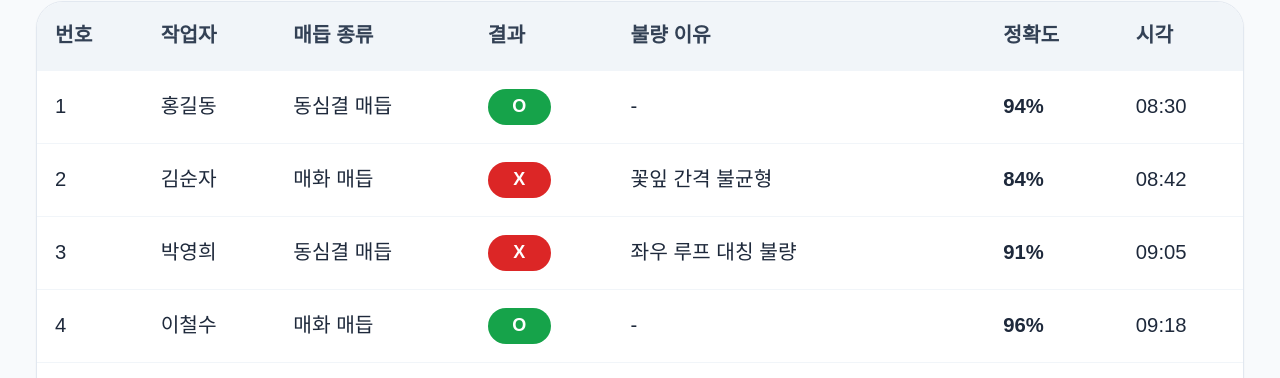
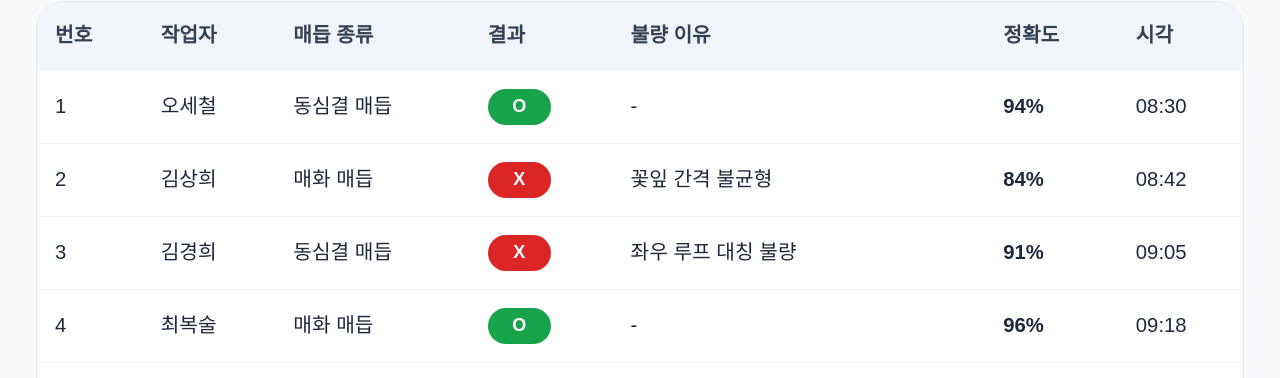
Before and after one commit to GyunHeee/heru_knotInspector, a Next.js app: page /admin in a window 1280 px wide. Shown: the part 422-800 px from the top of the page. Built offline with nearby package versions, Linux system fonts and the light colour scheme.

Commit message:
Update participant names in app and history

```diff
--- a/src/app/page.tsx
+++ b/src/app/page.tsx
@@ -6,7 +6,16 @@ import KnotSelector from "@/components/KnotSelector"
 import ResultCard from "@/components/ResultCard"
 import { analyzeKnot, type KnotResult } from "@/lib/mockAnalyzer"
 
-const WORKERS = ["홍길동", "김순자", "박영희", "이철수"] as const
+const WORKERS = [
+  "오세철",
+  "김상희",
+  "김경희",
+  "최복술",
+  "김경애",
+  "양인애",
+  "이금자",
+  "김영숙",
+] as const
 
 // 작업자가 실제 카메라로 사진을 촬영하고 검사 결과를 확인하는 메인 화면입니다.
 export default function HomePage() {
--- a/src/lib/mockHistory.ts
+++ b/src/lib/mockHistory.ts
@@ -10,16 +10,16 @@ export type HistoryItem = {
 }
 
 export const MOCK_HISTORY: HistoryItem[] = [
-  { id: 1, worker: "홍길동", knotType: "동심결 매듭", result: "PASS", reason: null, accuracy: 94, inspectedAt: "08:30" },
-  { id: 2, worker: "김순자", knotType: "매화 매듭", result: "FAIL", reason: "꽃잎 간격 불균형", accuracy: 84, inspectedAt: "08:42" },
-  { id: 3, worker: "박영희", knotType: "동심결 매듭", result: "FAIL", reason: "좌우 루프 대칭 불량", accuracy: 91, inspectedAt: "09:05" },
-  { id: 4, worker: "이철수", knotType: "매화 매듭", result: "PASS", reason: null, accuracy: 96, inspectedAt: "09:18" },
-  { id: 5, worker: "홍길동", knotType: "동심결 매듭", result: "PASS", reason: null, accuracy: 89, inspectedAt: "09:47" },
-  { id: 6, worker: "김순자", knotType: "매화 매듭", result: "FAIL", reason: "전체 크기 기준 초과", accuracy: 87, inspectedAt: "10:02" },
-  { id: 7, worker: "박영희", knotType: "동심결 매듭", result: "FAIL", reason: "중심 매듭 조임 불량", accuracy: 88, inspectedAt: "10:25" },
-  { id: 8, worker: "이철수", knotType: "매화 매듭", result: "PASS", reason: null, accuracy: 92, inspectedAt: "10:46" },
-  { id: 9, worker: "홍길동", knotType: "동심결 매듭", result: "FAIL", reason: "꼬리 길이 기준 미달 (짧음)", accuracy: 86, inspectedAt: "11:10" },
-  { id: 10, worker: "김순자", knotType: "매화 매듭", result: "PASS", reason: null, accuracy: 95, inspectedAt: "11:38" },
+  { id: 1, worker: "오세철", knotType: "동심결 매듭", result: "PASS", reason: null, accuracy: 94, inspectedAt: "08:30" },
+  { id: 2, worker: "김상희", knotType: "매화 매듭", result: "FAIL", reason: "꽃잎 간격 불균형", accuracy: 84, inspectedAt: "08:42" },
+  { id: 3, worker: "김경희", knotType: "동심결 매듭", result: "FAIL", reason: "좌우 루프 대칭 불량", accuracy: 91, inspectedAt: "09:05" },
+  { id: 4, worker: "최복술", knotType: "매화 매듭", result: "PASS", reason: null, accuracy: 96, inspectedAt: "09:18" },
+  { id: 5, worker: "김경애", knotType: "동심결 매듭", result: "PASS", reason: null, accuracy: 89, inspectedAt: "09:47" },
+  { id: 6, worker: "양인애", knotType: "매화 매듭", result: "FAIL", reason: "전체 크기 기준 초과", accuracy: 87, inspectedAt: "10:02" },
+  { id: 7, worker: "이금자", knotType: "동심결 매듭", result: "FAIL", reason: "중심 매듭 조임 불량", accuracy: 88, inspectedAt: "10:25" },
+  { id: 8, worker: "김영숙", knotType: "매화 매듭", result: "PASS", reason: null, accuracy: 92, inspectedAt: "10:46" },
+  { id: 9, worker: "오세철", knotType: "동심결 매듭", result: "FAIL", reason: "꼬리 길이 기준 미달 (짧음)", accuracy: 86, inspectedAt: "11:10" },
+  { id: 10, worker: "김상희", knotType: "매화 매듭", result: "PASS", reason: null, accuracy: 95, inspectedAt: "11:38" },
 ]
 
 export function getHistorySummary(history: HistoryItem[]) {
```
